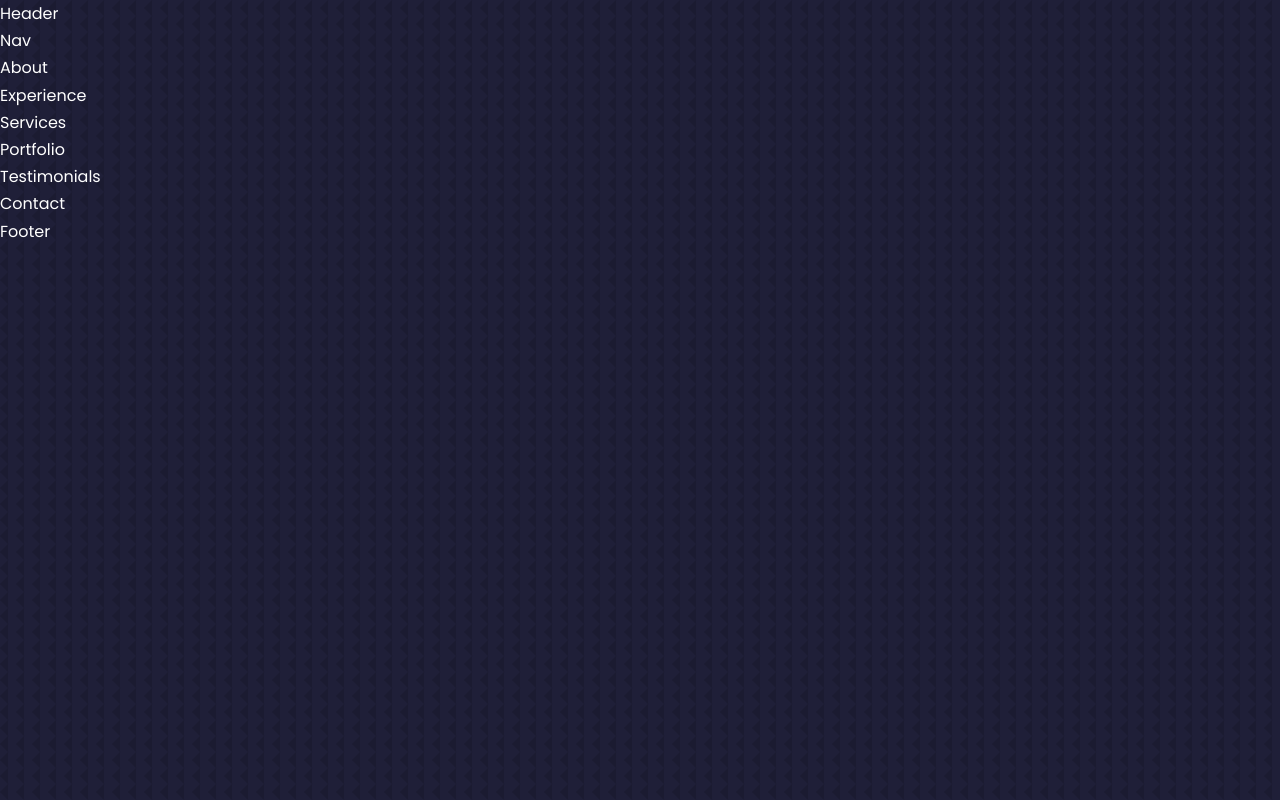
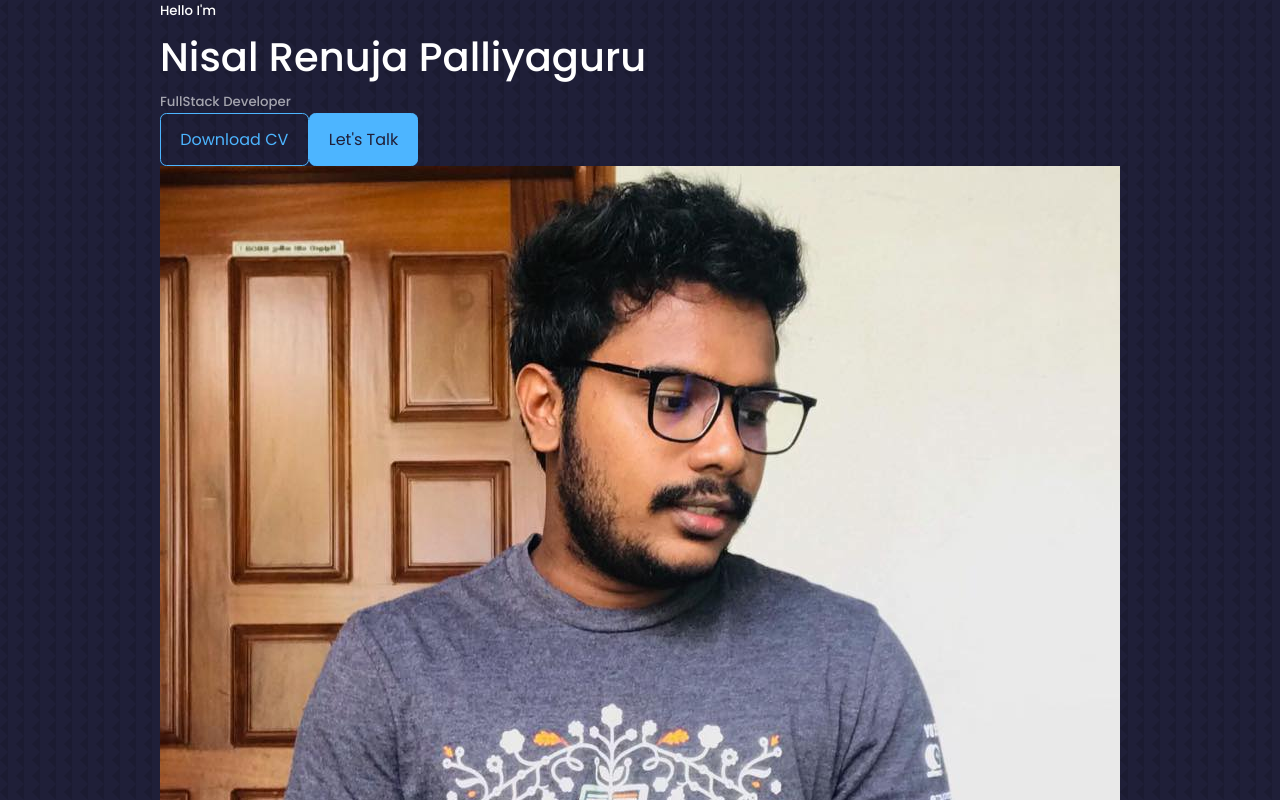
Before and after one commit to nisalrenuja/Nisal-Renuja, a React (Create React App) app: page / in a window 1280 px wide. Shown: the top 800 px of the page. Built offline with nearby package versions, Linux system fonts and the light colour scheme.

Commit message:
Header compoenent added

```diff
--- a/src/components/header/Header.jsx
+++ b/src/components/header/Header.jsx
@@ -1,9 +1,22 @@
 import React from 'react'
+import CTA from './CTA'
 import "./header.css"
+import ME from '../../assets/nisal.jpg'
 
 const Header = () => {
   return (
-    <div>Header</div>
+    <header>
+      <div className="container header __container">
+        <h5>Hello I'm</h5>
+        <h1>Nisal Renuja Palliyaguru</h1>
+        <h5 className='text-light'>FullStack Developer</h5>
+        <CTA/>
+        <div className="me">
+          <img src={ME} alt='nisal renuja'></img>
+        </div>
+        <a href='#contact' className='scroll__down'>Scroll Down</a>
+      </div>
+    </header>
   )
 }
 
```
